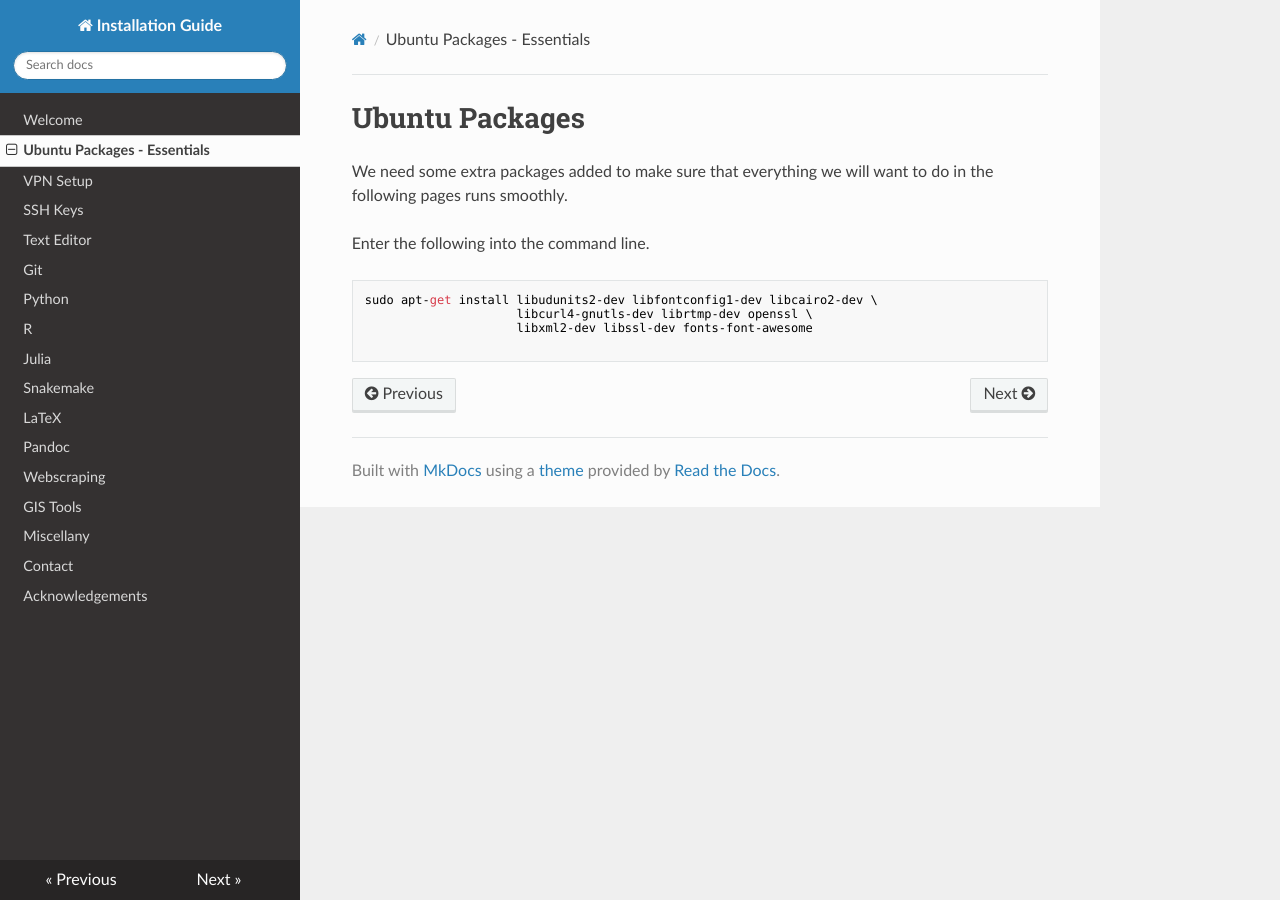
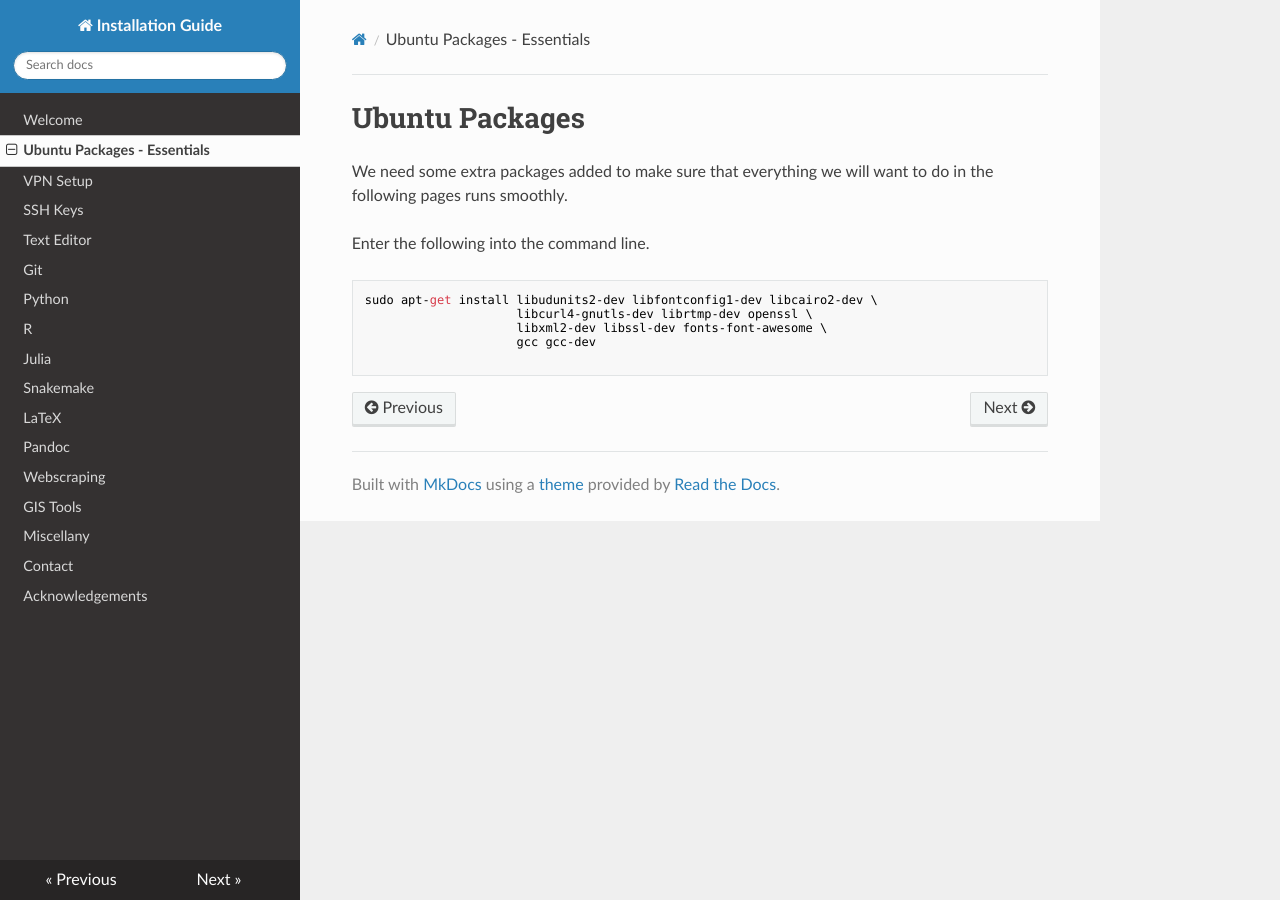
Before and after one commit to lachlandeer/installation-guide, an MkDocs documentation site: the page built from docs/ubuntu-essentials.md, in a window 1280 px wide. Built offline with MkDocs 1.6.1, drawn with Linux system fonts in a browser that asks for light colours; nearby versions of some CDN libraries; old or Windows-style settings are respelled for this version of MkDocs.

````diff
--- a/docs/ubuntu-essentials.md
+++ b/docs/ubuntu-essentials.md
@@ -7,6 +7,7 @@ Enter the following into the command line.
 ```
 sudo apt-get install libudunits2-dev libfontconfig1-dev libcairo2-dev \
                      libcurl4-gnutls-dev librtmp-dev openssl \
-                     libxml2-dev libssl-dev fonts-font-awesome
+                     libxml2-dev libssl-dev fonts-font-awesome \
+                     gcc gcc-dev
 
 ```
````
Also changed, not shown: docs/julia.md (+41 -0 lines).
